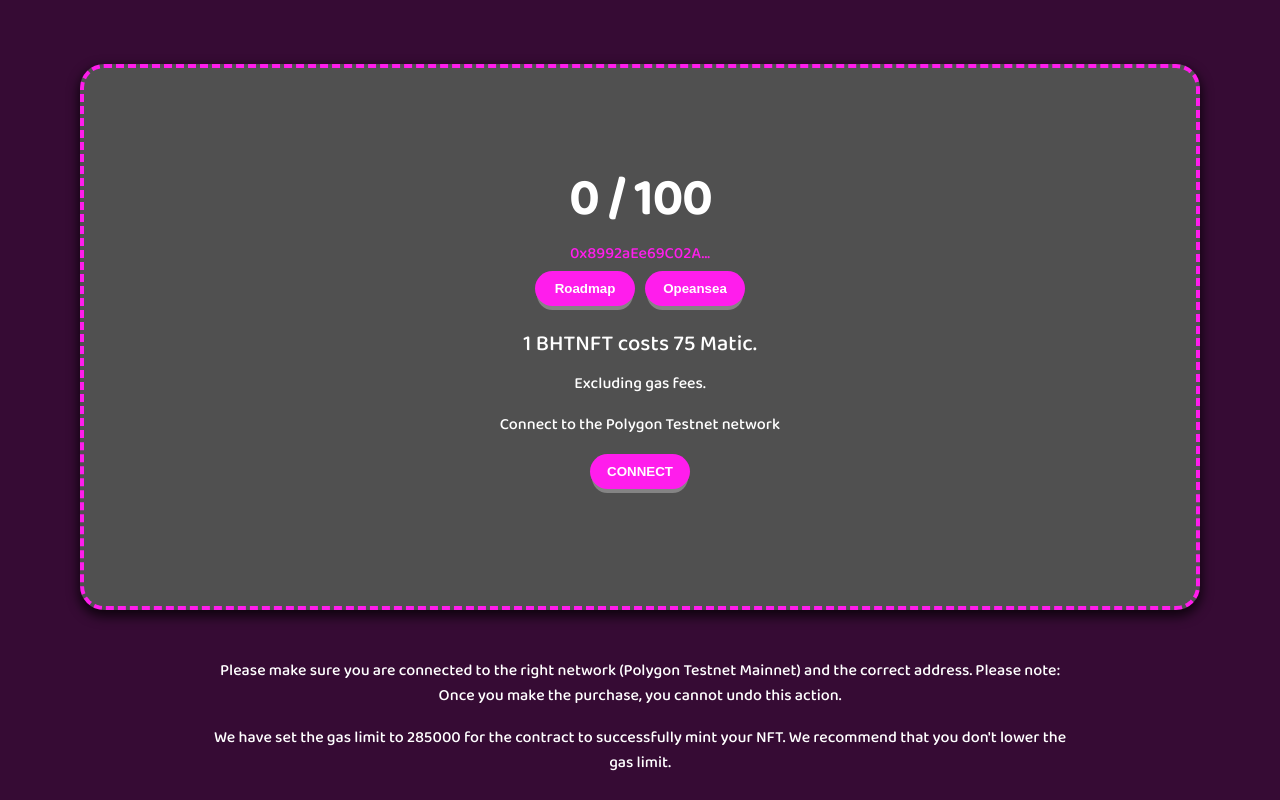
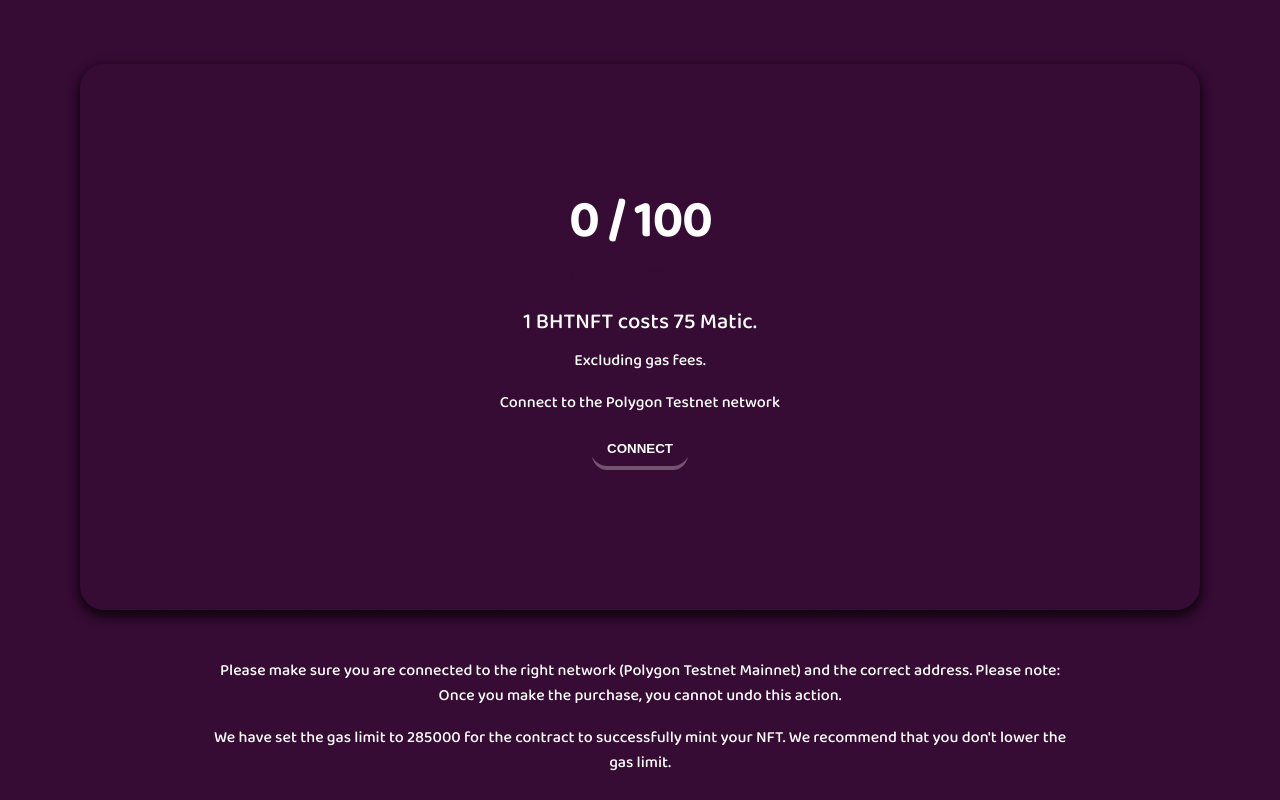
Before and after one commit to neobit/NFT-mint-app, a React (Create React App) app: page / in a window 1280 px wide. Built offline with nearby package versions, Linux system fonts and the light colour scheme.

Commit message:
Design Changes

```diff
--- a/public/config/config.json
+++ b/public/config/config.json
@@ -12,7 +12,7 @@
   "WEI_COST": 75000000000000000000,
   "DISPLAY_COST": 75,
   "GAS_LIMIT": 285000,
-  "MARKETPLACE": "Opeansea",
+  "MARKETPLACE": "Opensea",
   "MARKETPLACE_LINK": "https://testnets.opensea.io/collection/blockheadz-testv0-2",
   "SHOW_BACKGROUND": true
 }
--- a/public/config/theme.css
+++ b/public/config/theme.css
@@ -1,8 +1,8 @@
 :root {
   --primary: #ebc908;
   --primary-text: #ffffff;
-  --secondary: #ff1dec;
+  --secondary: #360b34;
   --secondary-text: #ffffff;
-  --accent: #505050;
+  --accent: #360b34;
   --accent-text: #ffffff;
 }
--- a/src/App.js
+++ b/src/App.js
@@ -242,26 +242,6 @@
                 textAlign: "center",
               }}
             >
-              <StyledButton
-                onClick={(e) => {
-                  window.open("/config/roadmap.pdf", "_blank");
-                }}
-                style={{
-                  margin: "5px",
-                }}
-              >
-                Roadmap
-              </StyledButton>
-              <StyledButton
-                style={{
-                  margin: "5px",
-                }}
-                onClick={(e) => {
-                  window.open(CONFIG.MARKETPLACE_LINK, "_blank");
-                }}
-              >
-                {CONFIG.MARKETPLACE}
-              </StyledButton>
             </span>
             <s.SpacerSmall />
             {Number(data.totalSupply) >= CONFIG.MAX_SUPPLY ? (
```
